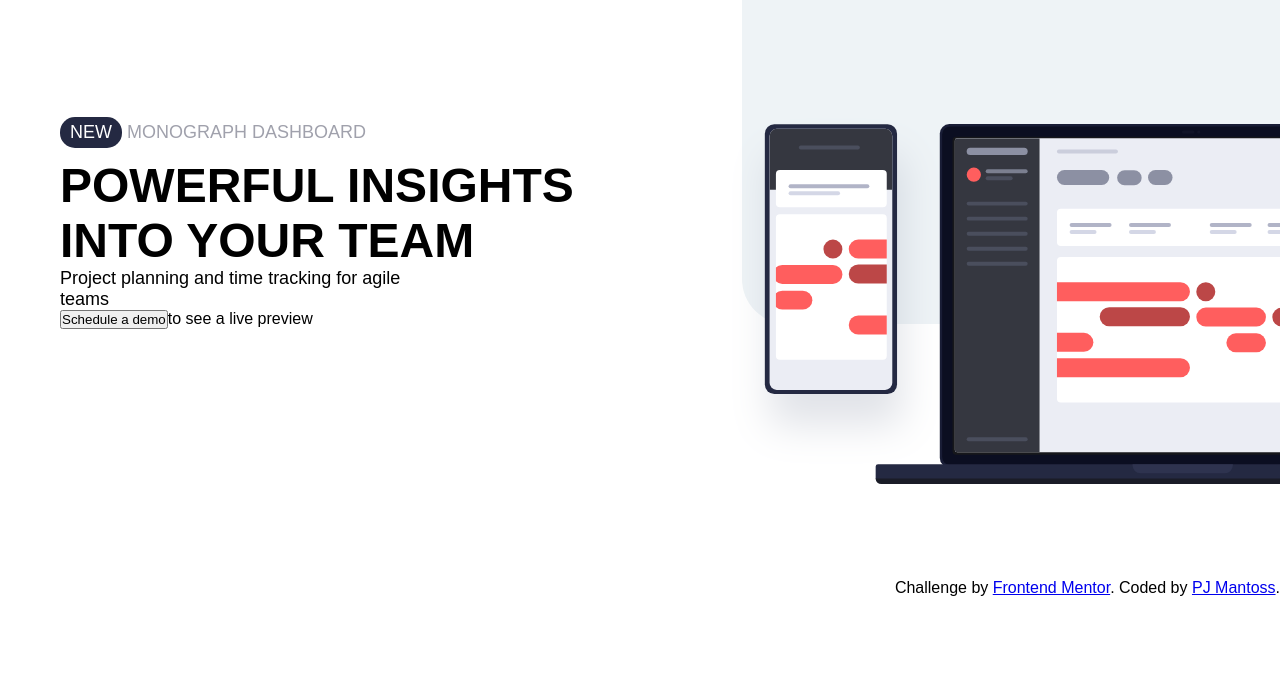
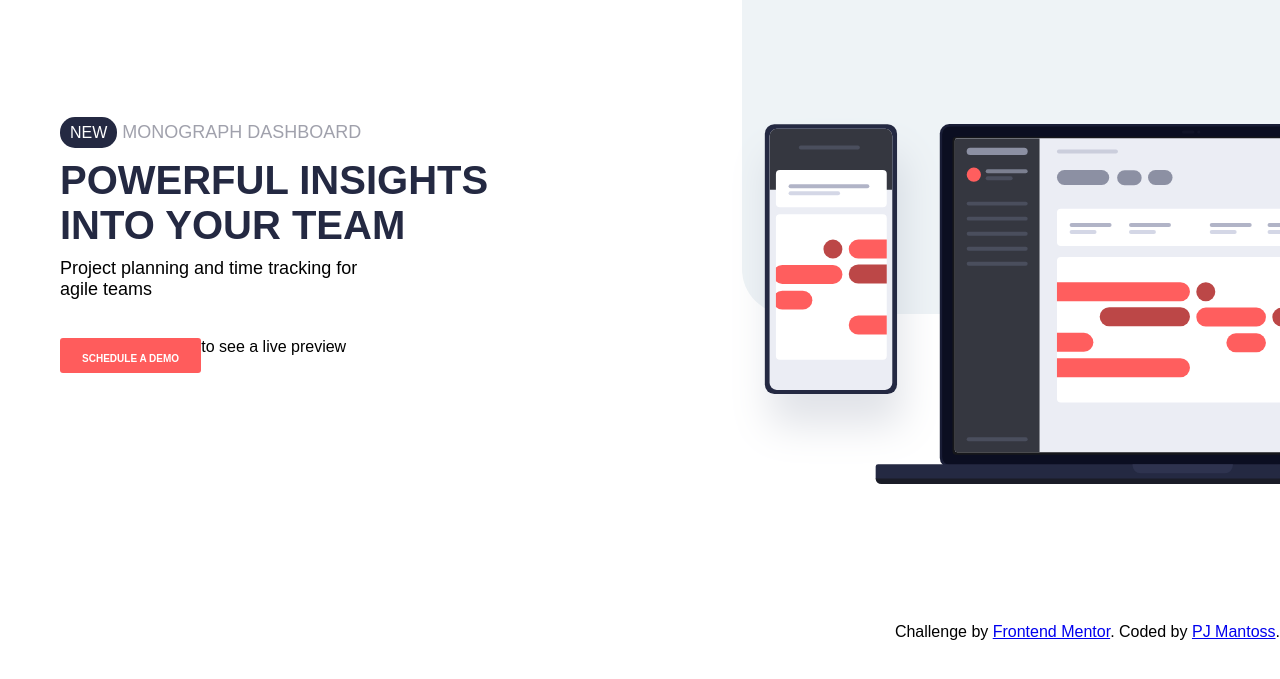
Before and after one commit to PJMantoss/project_tracking, a plain HTML site: page index.html in a window 1280 px wide. Shown: the part 85-764 px from the top of the page. Drawn offline with Linux system fonts and the light colour scheme.

Commit message:
update index and styling

```diff
--- a/index.html
+++ b/index.html
@@ -35,7 +35,7 @@
                     <p>Project planning and time tracking for agile teams</p>
                 </div>
                 <div class="preview">
-                    <button type="submit">Schedule a demo</button>
+                    <input type="submit" value="Schedule a demo">
                     <p>to see a live preview</p>
                 </div>
             </div>
--- a/style.css
+++ b/style.css
@@ -4,7 +4,7 @@
     padding: 0px;
 }
 
-@import url('https://fonts.googleapis.com/css?family=Barlow+Condensed&display=swap');
+@import url('https://fonts.googleapis.com/css?family=Barlow+Condensed:400,700&display=swap');
 @import url('https://fonts.googleapis.com/css?family=Barlow&display=swap');
 
 html {
@@ -16,7 +16,7 @@ body {
     box-sizing: border-box;
     position: relative;
     overflow-x: hidden;
-    font-family: 'Barlow Condensed', sans-serif;
+    font-family: 'Barlow', sans-serif;
 }
 
 img {
@@ -77,7 +77,7 @@ nav li a {
     position: absolute;
     background: hsl(207, 33%, 95%);
     width: 42%;
-    height: 60%;
+    height: 55%;
     z-index: -1;
     top: 0;
     right: 0;
@@ -114,7 +114,8 @@ main .dashboard {
     border-radius: 15px;
     color: white;
     padding: 0 10px;
-    font-size: 18px;
+    font-size: 16px;
+    font-weight: 700px;
     font-family: 'Barlow Condensed', sans-serif;
 }
 
@@ -129,24 +130,42 @@ main .insights {
     flex-direction: column;
     justify-content: flex-start;
     width: 100%;
+    margin-bottom: 30px;
 }
 
 .insights > h1 {
     width: 60%;
-    font-size: 48px;
+    color: hsl(230, 29%, 20%);
+    font-size: 40px;
     font-family: 'Barlow Condensed', sans-serif;
     text-transform: uppercase;
+    font-weight: 700;
 }
 
 .insights > p {
     width: 40%;
     font-size: 18px;
+    padding: 10px 0 8px;
 }
 
 main .preview {
     display: flex;
     width: 100%;
     justify-content: flex-start;
+}
+
+.preview > input {
+    width: 18%;
+    height: 35px;
+    background: hsl(0, 100%, 68%);
+    color: white;
+    padding: 15px 5px 15px 5px;
+    font-size: 10px;
+    font-weight: 700;
+    font-family: 'Barlow Condensed', sans-serif;
+    text-transform: uppercase;
+    border: none;
+    border-radius: 3px;
 }
 
 main #device {
```
